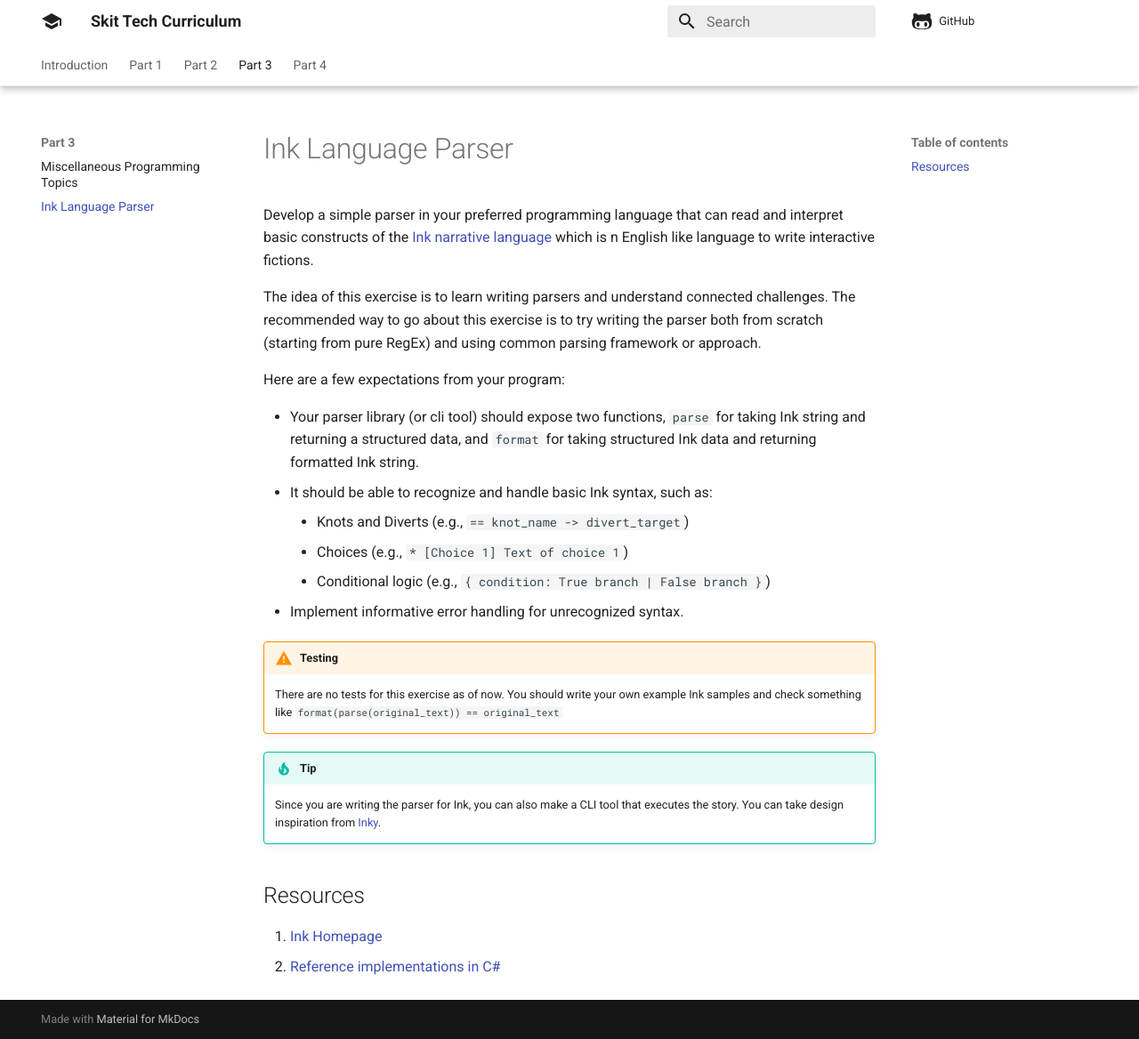
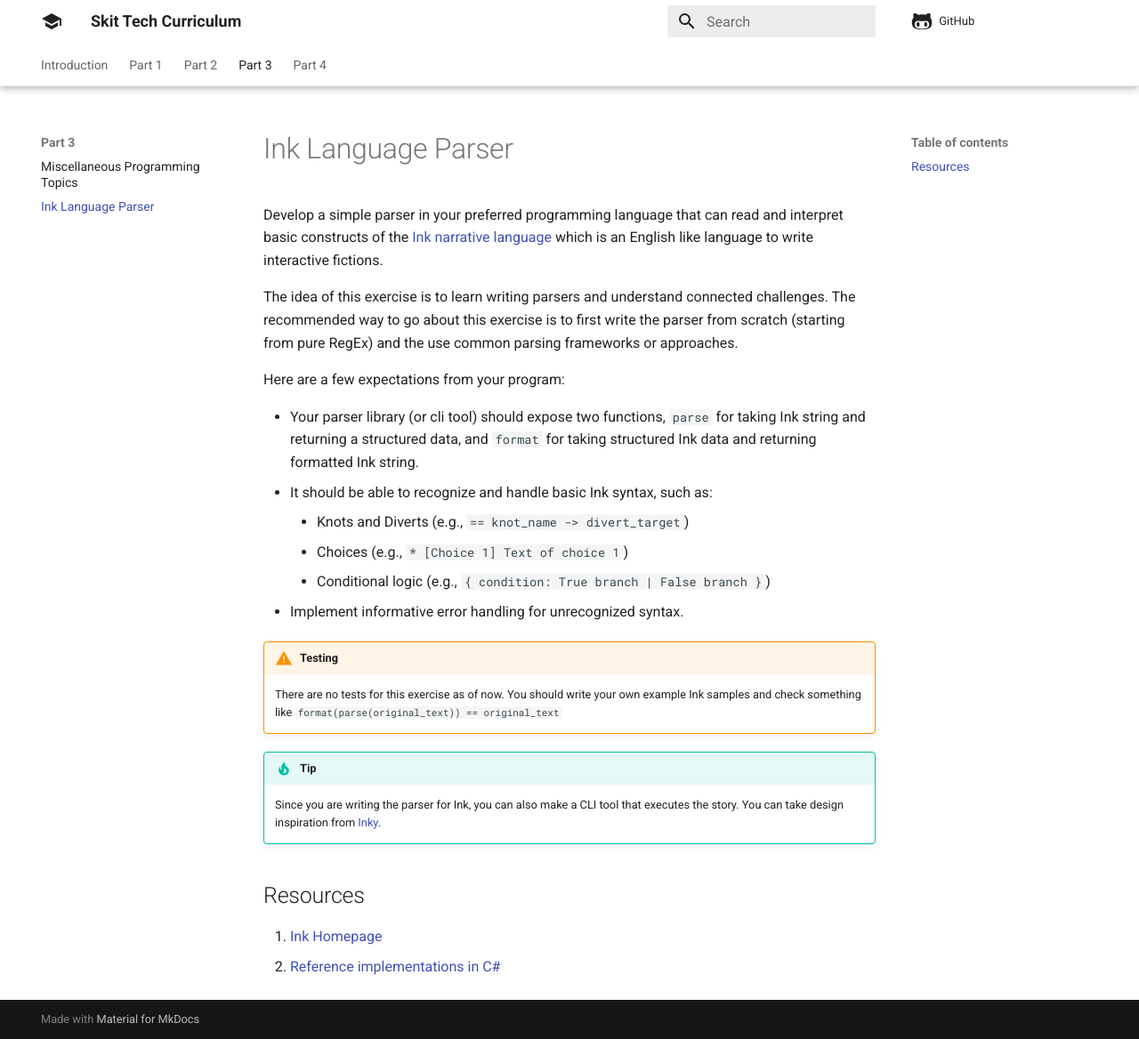
Before and after one commit to skit-ai/curriculum, an MkDocs documentation site: the page built from docs/misc/01-parsing.md, in a window 1280 px wide and 1168 px high. Shown: the whole window at 89% size. Built offline with MkDocs 1.6.1 and Material for MkDocs 9.7.7, drawn with Linux system fonts in a browser that asks for light colours; comment, search, counter and statistics services are not loaded.

Commit message:
minor typo fixes

```diff
--- a/docs/misc/01-parsing.md
+++ b/docs/misc/01-parsing.md
@@ -2,13 +2,13 @@
 
 Develop a simple parser in your preferred programming language that can read and
 interpret basic constructs of the [Ink narrative
-language](https://www.inklestudios.com/ink/) which is n English like language to
-write interactive fictions.
+language](https://www.inklestudios.com/ink/) which is an English like language
+to write interactive fictions.
 
 The idea of this exercise is to learn writing parsers and understand connected
-challenges. The recommended way to go about this exercise is to try writing the
-parser both from scratch (starting from pure RegEx) and using common parsing
-framework or approach.
+challenges. The recommended way to go about this exercise is to first write the
+parser from scratch (starting from pure RegEx) and the use common parsing
+frameworks or approaches.
 
 Here are a few expectations from your program:
 
```
